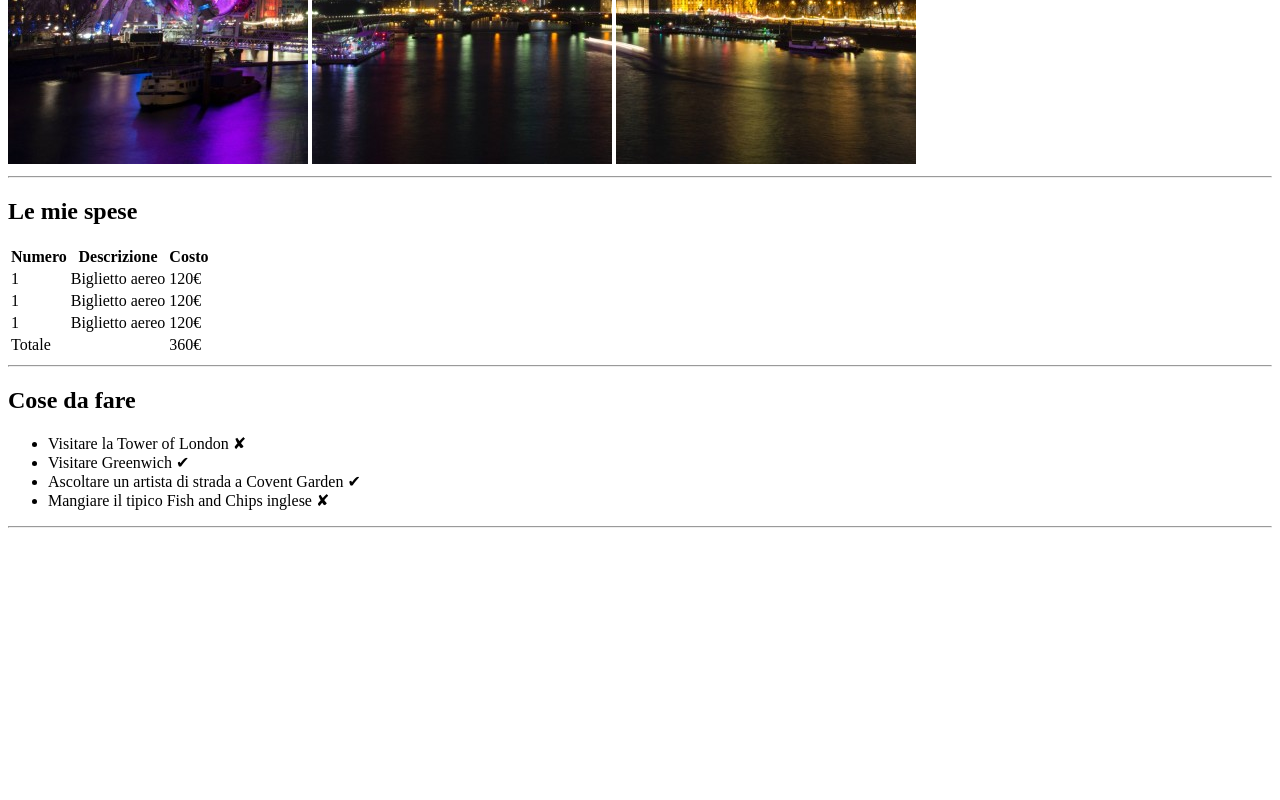
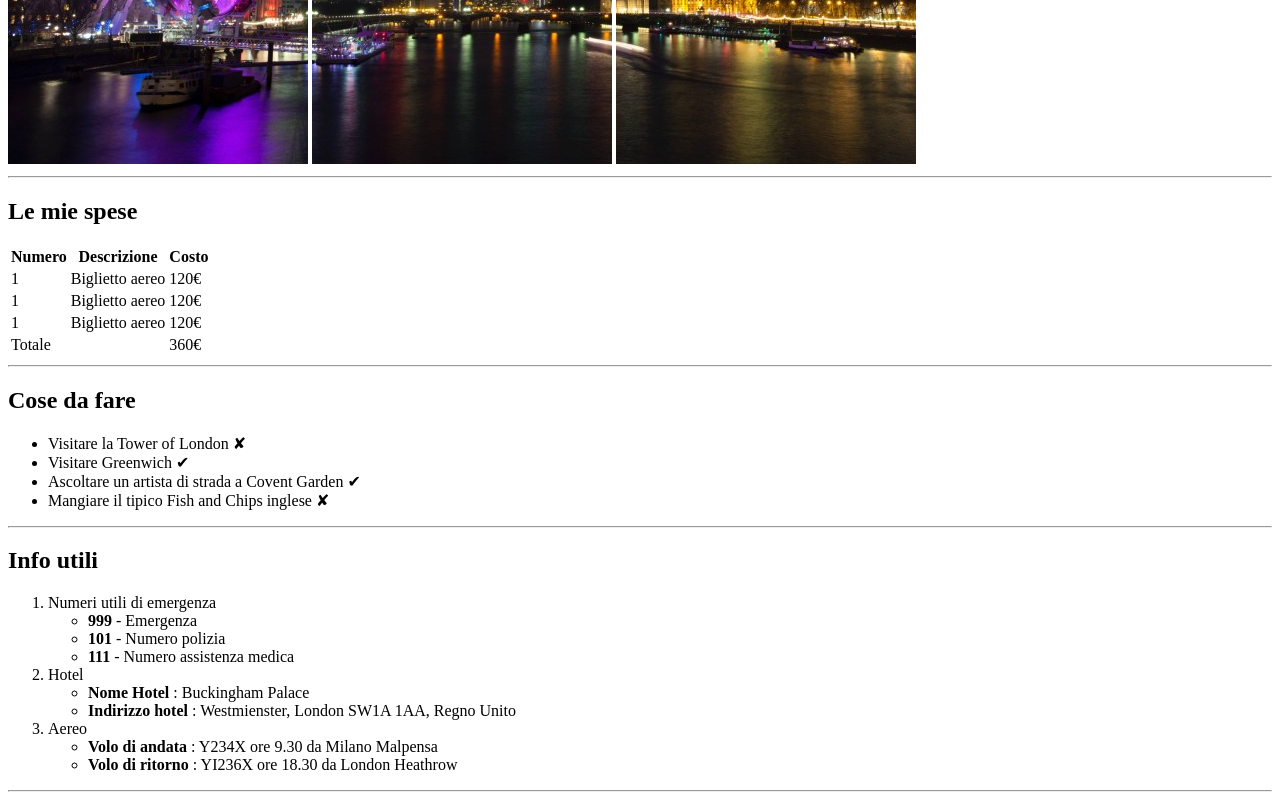
Before and after one commit to chiaraxs/html-london-trip, a plain HTML site: page index.html in a window 1280 px wide. Shown: the part 516-1316 px from the top of the page. Before the commit the page ends 1052 px from the top, so only its background shows below. Drawn offline with Linux system fonts and the light colour scheme.

Commit message:
aggiunta info utili viaggio

```diff
--- a/index.html
+++ b/index.html
@@ -80,6 +80,43 @@
 
         </div>
         <hr>
+        <!-- CHIUSURA BLOCCO 3 -->
+
+        <!-- INIZIO BLOCCO 4 -->
+        <div>
+            <h2>Info utili</h2>
+            <ol>
+                <li> Numeri utili di emergenza
+                    <ul>
+                        <li><strong>999</strong> - Emergenza</li>
+                        <li><strong>101</strong> - Numero polizia</li>
+                        <li><strong>111</strong> - Numero assistenza medica</li>
+                    </ul>
+                </li>
+                <li>Hotel
+                    <ul>
+                        <li><strong>Nome Hotel</strong> : Buckingham Palace</li>
+                        <li><strong>Indirizzo hotel</strong> : Westmienster, London SW1A 1AA, Regno Unito</li>
+                    </ul>
+                </li>
+                <li>Aereo
+                    <ul>
+                        <li><strong>Volo di andata</strong> : Y234X ore 9.30 da Milano Malpensa</li>
+                        <li><strong>Volo di ritorno</strong> : YI236X ore 18.30 da London Heathrow</li>
+                    </ul>
+                </li>
+            </ol>
+       </div>
+       <hr>
+       <!-- FINE BLOCCO 4 -->
+
+       <!-- INIZIO BLOCCO 5 -->
+
+
+
+
+
+
 
 
     </main>
```
